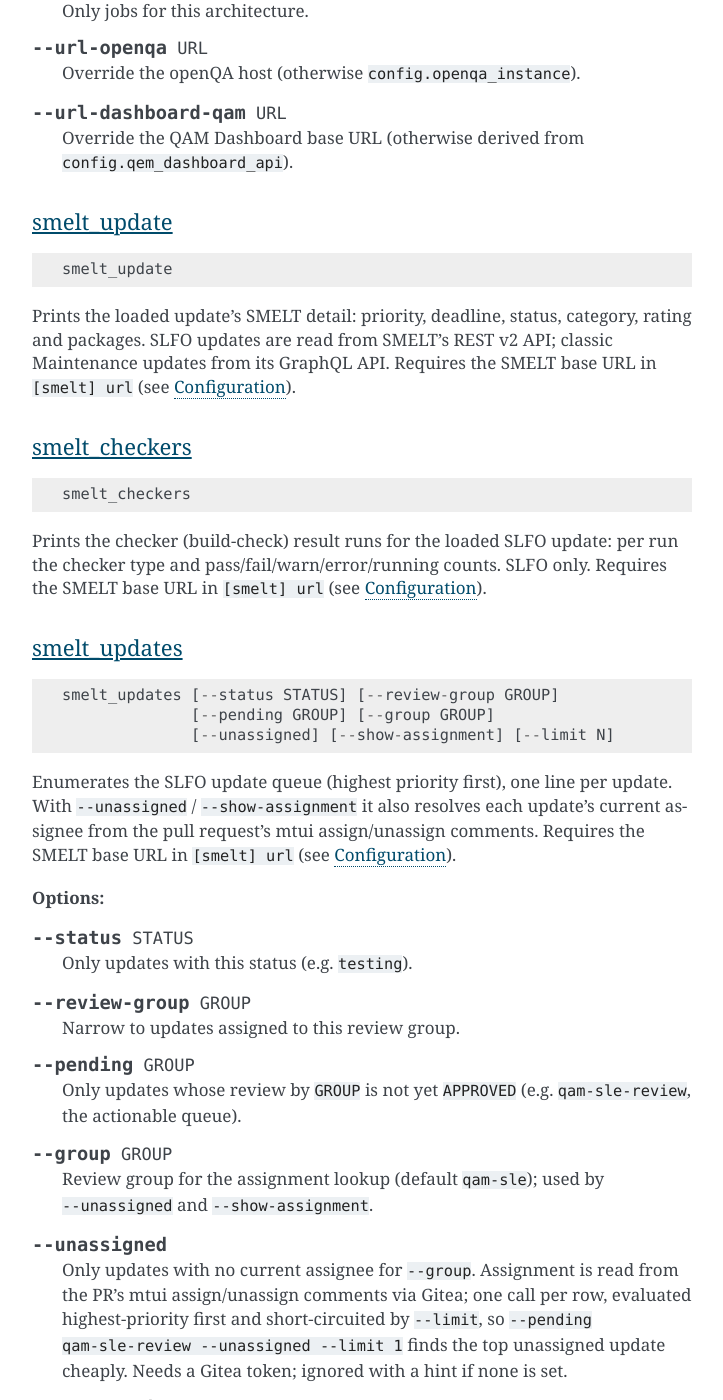
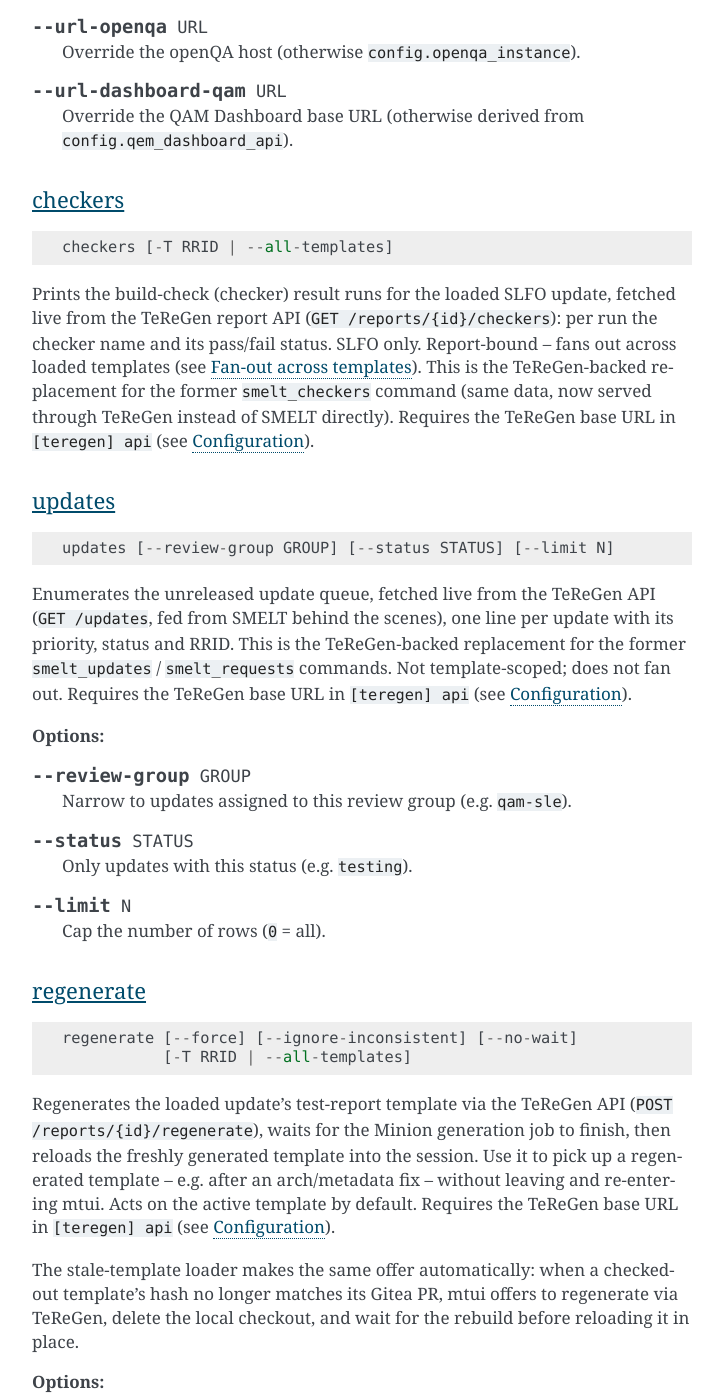
Before and after one commit to openSUSE/mtui, a Sphinx documentation site: the page built from Documentation/iui.rst, in a window 1280 px wide and 1400 px high, scrolled down 9683 px. Shown: the whole window, without its empty margins (388-1111 px from the left). Built offline with Sphinx 7.4.7, drawn with Linux system fonts in a browser that asks for light colours; some of the changed text lies outside the part shown.

Commit message:
docs: document TeReGen migration and new commands
Update CHANGELOG, configuration reference (cfg.rst) and interactive command
reference (iui.rst) for the SMELT->TeReGen switch and the new checkers,
updates and regenerate commands.

```diff
--- a/Documentation/iui.rst
+++ b/Documentation/iui.rst
@@ -67,15 +67,16 @@
 ``set_repo``, ``reboot``, ``put``, ``get``, ``commit``, ``checkout``,
 ``approve``, ``assign``, ``unassign``, ``reject``, ``comment``, ``show_diff``,
 ``analyze_diff``, ``reload_openqa``, ``openqa_overview``, ``openqa_jobs``,
-``smelt_update``, ``smelt_checkers``, the report-bound inspection commands
+``checkers``, the report-bound inspection commands
 ``list_metadata``, ``list_bugs``, ``list_update_commands``, ``list_versions``,
 ``list_packages``, and ``show_update_repos``, the host-locking commands
 ``lock`` and ``unlock``, and the host-listing commands ``list_hosts``,
 ``list_locks``, ``list_timeout``, ``list_sessions``, ``show_log``, and
 ``list_history``. Output for each template is prefixed with an
-``=== <RRID> ===`` banner so results stay attributable. Queue-browsing SMELT
-commands (``smelt_requests``, ``smelt_updates``) are not template-scoped and do
-not fan out.
+``=== <RRID> ===`` banner so results stay attributable. The queue-browsing
+``updates`` command is not template-scoped and does not fan out. ``regenerate``
+acts on the active template by default (use ``-T``/``--all-templates`` to
+select).
 
 Use ``-T RRID``/``--template RRID`` to run such a command against a single
 loaded template instead, or ``--all-templates`` to request fan-out explicitly.
@@ -434,111 +435,86 @@
   ``config.qem_dashboard_api``).
 
 
-smelt_update
-++++++++++++
+checkers
+++++++++
 
 ::
 
-    smelt_update
+    checkers [-T RRID | --all-templates]
 
-Prints the loaded update's SMELT detail: priority, deadline, status, category,
-rating and packages. SLFO updates are read from SMELT's REST v2 API; classic
-Maintenance updates from its GraphQL API. Requires the SMELT base URL in
-``[smelt] url`` (see :doc:`cfg`).
+Prints the build-check (checker) result runs for the loaded SLFO update, fetched
+live from the TeReGen report API (``GET /reports/{id}/checkers``): per run the
+checker name and its pass/fail status. SLFO only. Report-bound -- fans out across
+loaded templates (see `Fan-out across templates`_). This is the
+TeReGen-backed replacement for the former ``smelt_checkers`` command (same data,
+now served through TeReGen instead of SMELT directly). Requires the TeReGen base
+URL in ``[teregen] api`` (see :doc:`cfg`).
 
 
-smelt_checkers
-++++++++++++++
+updates
++++++++
 
 ::
 
-    smelt_checkers
+    updates [--review-group GROUP] [--status STATUS] [--limit N]
 
-Prints the checker (build-check) result runs for the loaded SLFO update: per run
-the checker type and pass/fail/warn/error/running counts. SLFO only. Requires the
-SMELT base URL in ``[smelt] url`` (see :doc:`cfg`).
-
-
-smelt_updates
-+++++++++++++
-
-::
-
-    smelt_updates [--status STATUS] [--review-group GROUP]
-                  [--pending GROUP] [--group GROUP]
-                  [--unassigned] [--show-assignment] [--limit N]
-
-Enumerates the SLFO update queue (highest priority first), one line per update.
-With ``--unassigned`` / ``--show-assignment`` it also resolves each update's
-current assignee from the pull request's mtui assign/unassign comments. Requires
-the SMELT base URL in ``[smelt] url`` (see :doc:`cfg`).
+Enumerates the unreleased update queue, fetched live from the TeReGen API
+(``GET /updates``, fed from SMELT behind the scenes), one line per update with
+its priority, status and RRID. This is the TeReGen-backed replacement for the
+former ``smelt_updates`` / ``smelt_requests`` commands. Not template-scoped; does
+not fan out. Requires the TeReGen base URL in ``[teregen] api`` (see :doc:`cfg`).
 
 **Options:**
+
+.. option:: --review-group GROUP
+
+  Narrow to updates assigned to this review group (e.g. ``qam-sle``).
 
 .. option:: --status STATUS
 
   Only updates with this status (e.g. ``testing``).
 
-.. option:: --review-group GROUP
-
-  Narrow to updates assigned to this review group.
-
-.. option:: --pending GROUP
-
-  Only updates whose review by ``GROUP`` is not yet ``APPROVED`` (e.g.
-  ``qam-sle-review``, the actionable queue).
-
-.. option:: --group GROUP
-
-  Review group for the assignment lookup (default ``qam-sle``); used by
-  ``--unassigned`` and ``--show-assignment``.
-
-.. option:: --unassigned
-
-  Only updates with no current assignee for ``--group``. Assignment is read from
-  the PR's mtui assign/unassign comments via Gitea; one call per row, evaluated
-  highest-priority first and short-circuited by ``--limit``, so
-  ``--pending qam-sle-review --unassigned --limit 1`` finds the top unassigned
-  update cheaply. Needs a Gitea token; ignored with a hint if none is set.
-
-.. option:: --show-assignment
-
-  Add a column with each update's current assignee (or ``unassigned``).
-
 .. option:: --limit N
 
-  Cap the number of rows.
+  Cap the number of rows (``0`` = all).
 
 
-smelt_requests
-++++++++++++++
+regenerate
+++++++++++
 
 ::
 
-    smelt_requests [--group GROUP] [--pending] [--status STATUS] [--limit N]
+    regenerate [--force] [--ignore-inconsistent] [--no-wait]
+               [-T RRID | --all-templates]
 
-Enumerates the classic Maintenance review-request queue (GraphQL), the
-old-SMELT counterpart of `smelt_updates`_. Unlike the SLFO feed it shows the
-per-request assignee. Requires the SMELT base URL in ``[smelt] url`` (see
-:doc:`cfg`).
+Regenerates the loaded update's test-report template via the TeReGen API
+(``POST /reports/{id}/regenerate``), waits for the Minion generation job to
+finish, then reloads the freshly generated template into the session. Use it to
+pick up a regenerated template -- e.g. after an arch/metadata fix -- without
+leaving and re-entering mtui. Acts on the active template by default. Requires the
+TeReGen base URL in ``[teregen] api`` (see :doc:`cfg`).
+
+The stale-template loader makes the same offer automatically: when a
+checked-out template's hash no longer matches its Gitea PR, mtui offers to
+regenerate via TeReGen, delete the local checkout, and wait for the rebuild
+before reloading it in place.
 
 **Options:**
 
-.. option:: --group GROUP
+.. option:: --force
 
-  Review assigned-by group (default ``qam-sle``).
+  Overwrite an existing but *unedited* template. (The server still refuses to
+  overwrite a hand-edited template.)
 
-.. option:: --pending
+.. option:: --ignore-inconsistent
 
-  Only requests whose ``GROUP`` review is still ``new``.
+  Regenerate despite inconsistent metadata, e.g. an arch list that disagrees
+  with the build.
 
-.. option:: --status STATUS
+.. option:: --no-wait
 
-  Request status (e.g. ``review``).
-
-.. option:: --limit N
-
-  Cap the number of rows.
+  Enqueue the regeneration job and return immediately, without waiting for it to
+  finish or reloading the template.
 
 
 set_workflow
```
Also changed, not shown: CHANGELOG.md (+33 -0 lines), Documentation/cfg.rst (+8 -7 lines).
